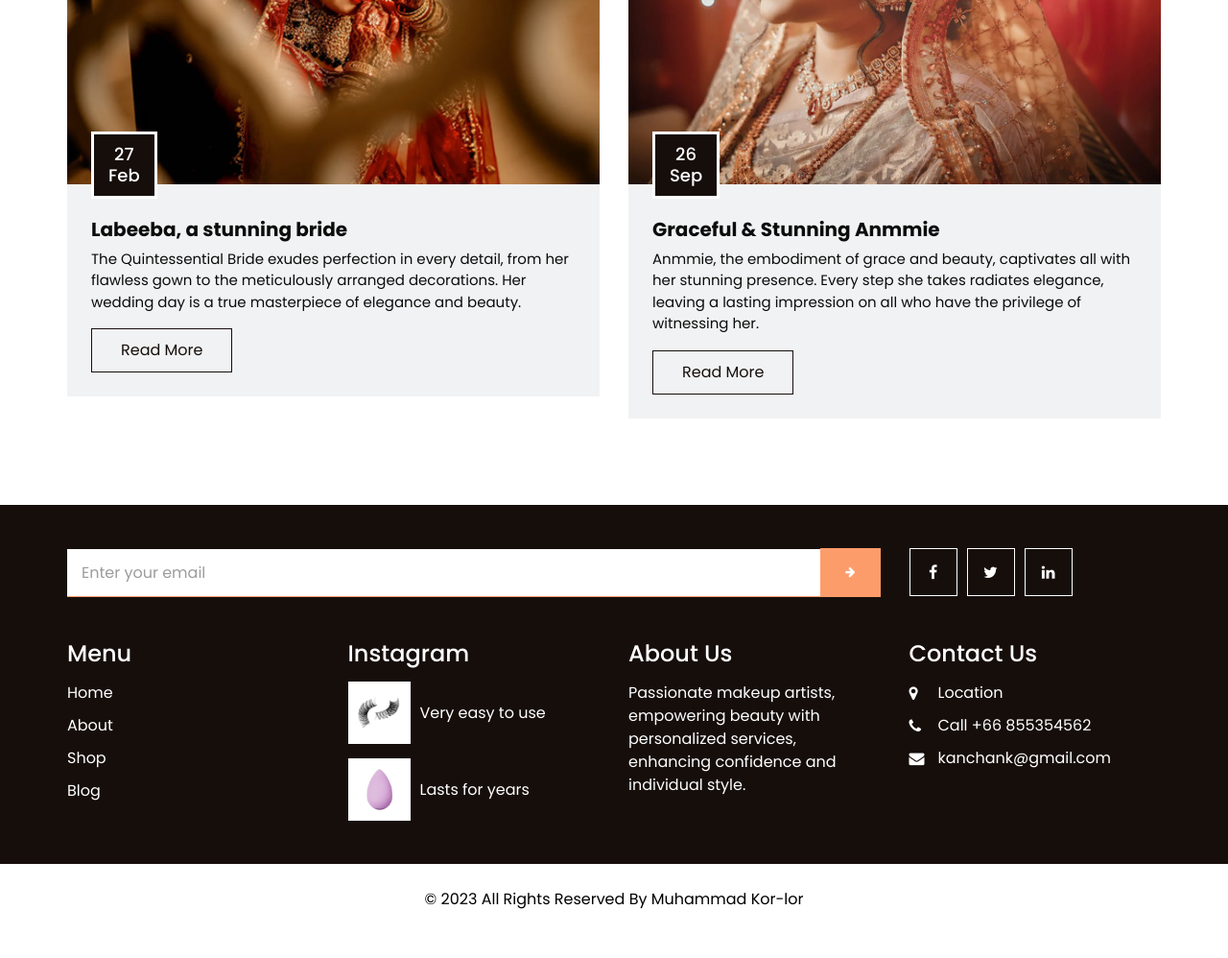
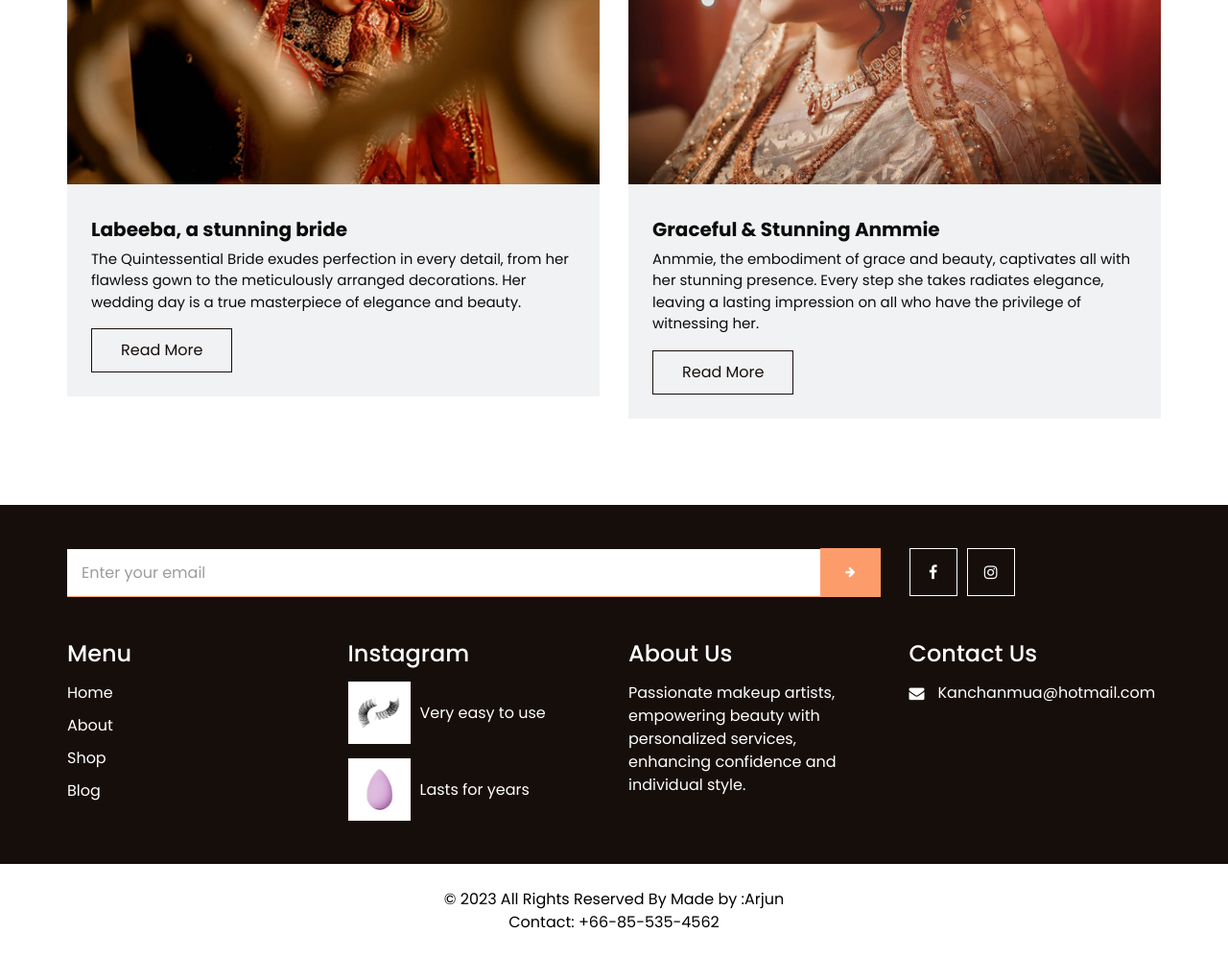
Before and after one commit to 7mvdx/KanchanK, a plain HTML site: page blog.html in a window 1280 px wide. Shown: the part 500-1498 px from the top of the page at 96% size. Before the commit the page ends 1474 px from the top, so only its background shows below. Drawn offline with nearby package versions, Linux system fonts and the light colour scheme.

Commit message:
Update blog.html

```diff
--- a/blog.html
+++ b/blog.html
@@ -34,7 +34,7 @@
       <nav class="navbar navbar-expand-lg custom_nav-container">
         <a class="navbar-brand" href="index.html">
           <span>
-            KanchanK
+            Kanchan K
           </span>
         </a>
         <div class="" id="">
@@ -75,10 +75,7 @@
           <div class="box">
             <div class="img-box">
               <img src="images/b1.jpg" alt="">
-              <h4 class="blog_date">
-                27 <br>
-                Feb
-              </h4>
+
             </div>
             <div class="detail-box">
               <h5>
@@ -97,10 +94,7 @@
           <div class="box">
             <div class="img-box">
               <img src="images/b2.jpg" alt="">
-              <h4 class="blog_date">
-                26 <br>
-                Sep
-              </h4>
+
             </div>
             <div class="detail-box">
               <h5>
@@ -138,15 +132,13 @@
         <div class="col-md-4 col-lg-3">
 
           <div class="social_box">
-            <a href="">
+            <a href="https://www.facebook.com/profile.php?id=100063074027808">
               <i class="fa fa-facebook" aria-hidden="true"></i>
             </a>
-            <a href="">
-              <i class="fa fa-twitter" aria-hidden="true"></i>
+            <a href="https://www.instagram.com/makeupbykanchankk/">
+              <i class="fa fa-instagram" aria-hidden="true"></i>
             </a>
-            <a href="">
-              <i class="fa fa-linkedin" aria-hidden="true"></i>
-            </a>
+
           </div>
         </div>
       </div>
@@ -202,22 +194,12 @@
             Contact Us
           </h4>
           <div class="info_contact">
-            <a href="">
-              <i class="fa fa-map-marker" aria-hidden="true"></i>
-              <span>
-                Location
-              </span>
-            </a>
-            <a href="">
-              <i class="fa fa-phone" aria-hidden="true"></i>
-              <span>
-                Call +66 855354562
-              </span>
+
             </a>
             <a href="">
               <i class="fa fa-envelope"></i>
               <span>
-                kanchank@gmail.com
+                Kanchanmua@hotmail.com
               </span>
             </a>
           </div>
@@ -234,7 +216,9 @@
     <div class="container">
       <p>
         &copy; <span id="displayYear"></span> All Rights Reserved By
-        <a href="https://www.instagram.com/7mvd3/">Muhammad Kor-lor</a>
+        <a href="https://www.instagram.com/7mvd3/">Made by :Arjun</a>
+        <br>
+        Contact: +66-85-535-4562
       </p>
     </div>
   </footer>
```
